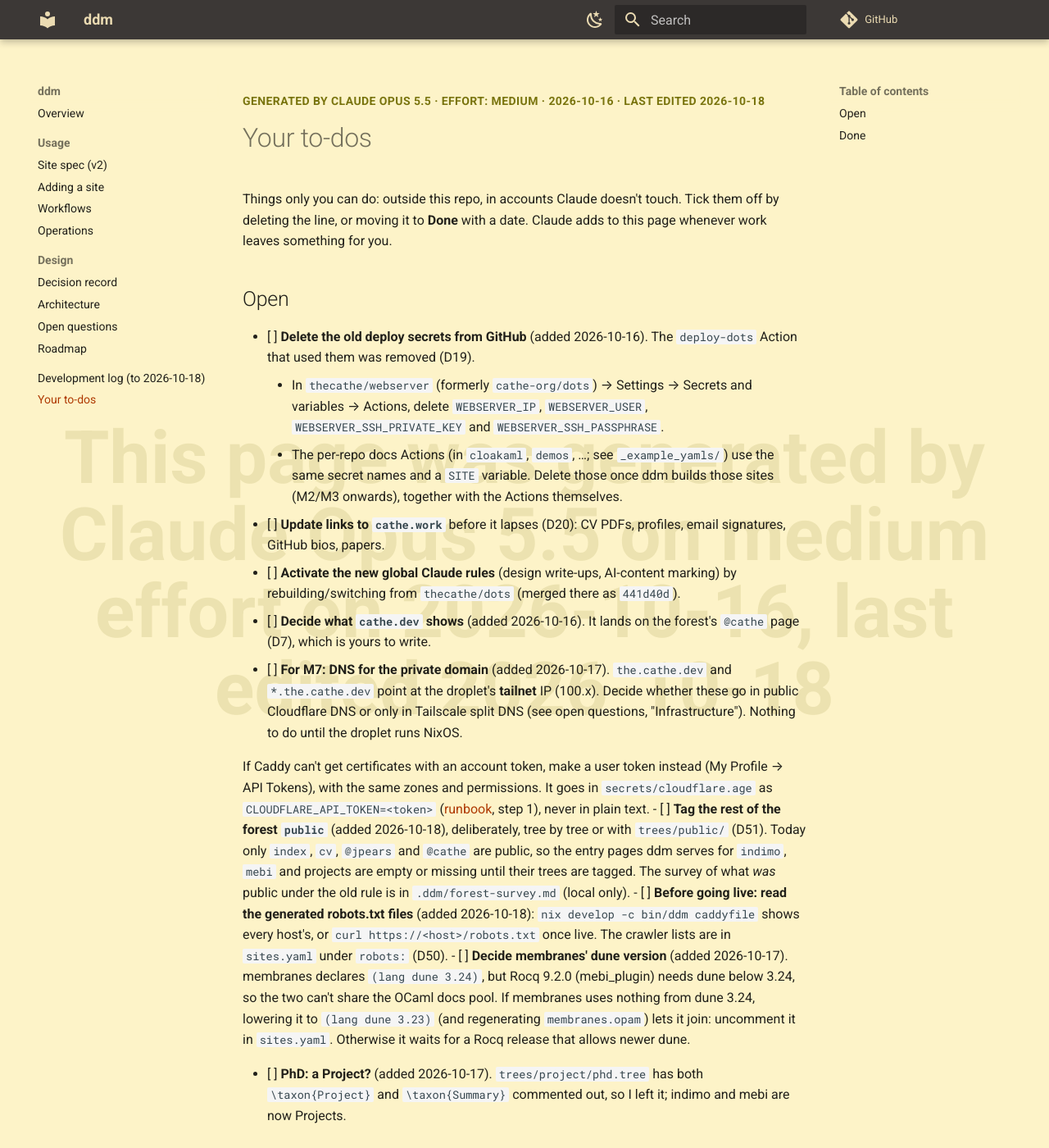
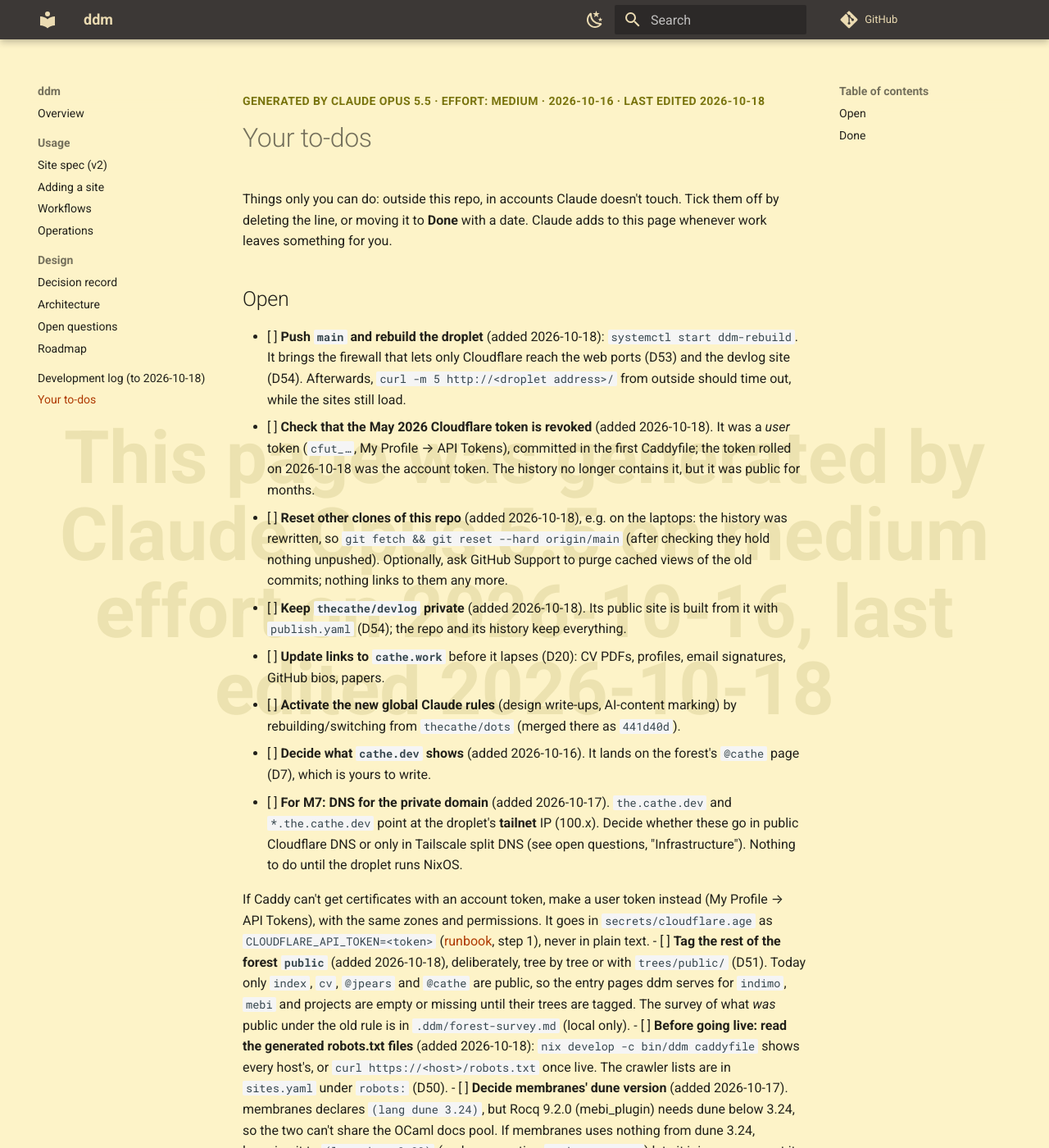
Before and after one commit to thecathe/webserver, an MkDocs documentation site: the page built from docs/tasks.md, in a window 1280 px wide and 1400 px high. Shown: the whole window at 82% size. Built offline with MkDocs 1.6.1 and Material for MkDocs 9.7.7, drawn with Linux system fonts in a browser that asks for light colours; comment, search, counter and statistics services are not loaded; some of the changed text lies outside the part shown.

Commit message:
docs(tasks): the old secrets are gone; push, rebuild and the token follow-ups
Co-Authored-By: Claude Opus 5.5 <noreply@anthropic.com>

```diff
--- a/docs/tasks.md
+++ b/docs/tasks.md
@@ -14,13 +14,17 @@ moving it to **Done** with a date. Claude adds to this page whenever work leaves
 
 ## Open
 
-- [ ] **Delete the old deploy secrets from GitHub** (added 2026-10-16). The `deploy-dots` Action that used them was
-  removed (D19).
-    - In `thecathe/webserver` (formerly `cathe-org/dots`) → Settings → Secrets and variables → Actions, delete
-      `WEBSERVER_IP`, `WEBSERVER_USER`, `WEBSERVER_SSH_PRIVATE_KEY` and `WEBSERVER_SSH_PASSPHRASE`.
-    - The per-repo docs Actions (in `cloakaml`, `demos`, …; see `_example_yamls/`) use the same secret names and
-      a `SITE` variable. Delete those once ddm builds those sites (M2/M3 onwards), together with the Actions
-      themselves.
+- [ ] **Push `main` and rebuild the droplet** (added 2026-10-18): `systemctl start ddm-rebuild`. It brings the
+  firewall that lets only Cloudflare reach the web ports (D53) and the devlog site (D54). Afterwards,
+  `curl -m 5 http://<droplet address>/` from outside should time out, while the sites still load.
+- [ ] **Check that the May 2026 Cloudflare token is revoked** (added 2026-10-18). It was a *user* token
+  (`cfut_…`, My Profile → API Tokens), committed in the first Caddyfile; the token rolled on 2026-10-18 was the
+  account token. The history no longer contains it, but it was public for months.
+- [ ] **Reset other clones of this repo** (added 2026-10-18), e.g. on the laptops: the history was rewritten, so
+  `git fetch && git reset --hard origin/main` (after checking they hold nothing unpushed). Optionally, ask GitHub
+  Support to purge cached views of the old commits; nothing links to them any more.
+- [ ] **Keep `thecathe/devlog` private** (added 2026-10-18). Its public site is built from it with `publish.yaml`
+  (D54); the repo and its history keep everything.
 - [ ] **Update links to `cathe.work`** before it lapses (D20): CV PDFs, profiles, email signatures, GitHub bios,
   papers.
 - [ ] **Activate the new global Claude rules** (design write-ups, AI-content marking) by rebuilding/switching from
@@ -51,6 +55,10 @@ moving it to **Done** with a date. Claude adds to this page whenever work leaves
 
 ## Done
 
+- [x] Old deploy secrets: none left in this repo or `demos`; `cloakaml`'s four and its `SITE` variable deleted,
+  and its docs Action removed from `docs` and `main` (Claude, at your request, 2026-10-18).
+- [x] The leaked Cloudflare token scrubbed from this repo's history, force-pushed, and every quoted commit hash
+  updated (Claude, at your request, 2026-10-18).
 - [x] DNS: `test.the.cathe.dev` → the tailnet address, and a proxied `*.jpears.me` wildcard, which covers
   `cv.jpears.me` (you, 2026-10-18).
 - [x] Pushed `ocaml-forester`, `vscode-forester` and the forest for the publish-by-tag rule (you, 2026-10-18).
```
